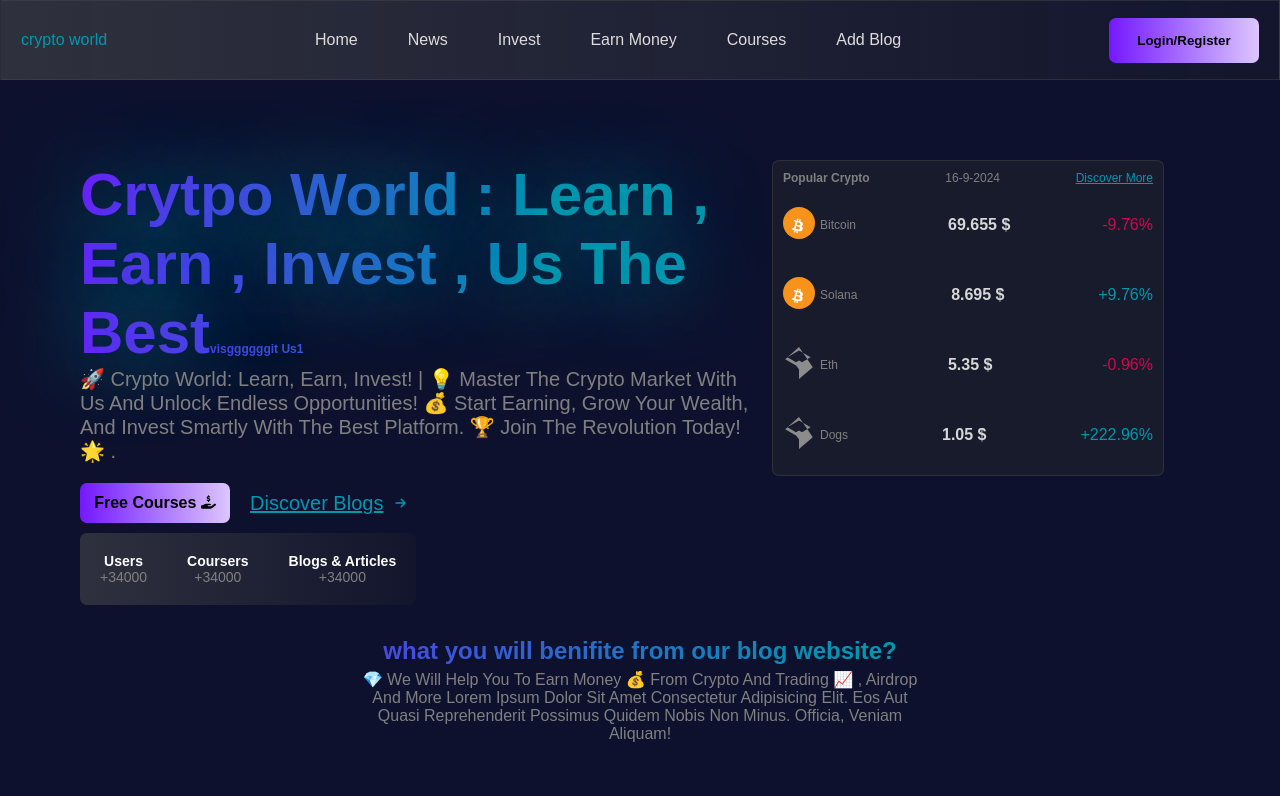
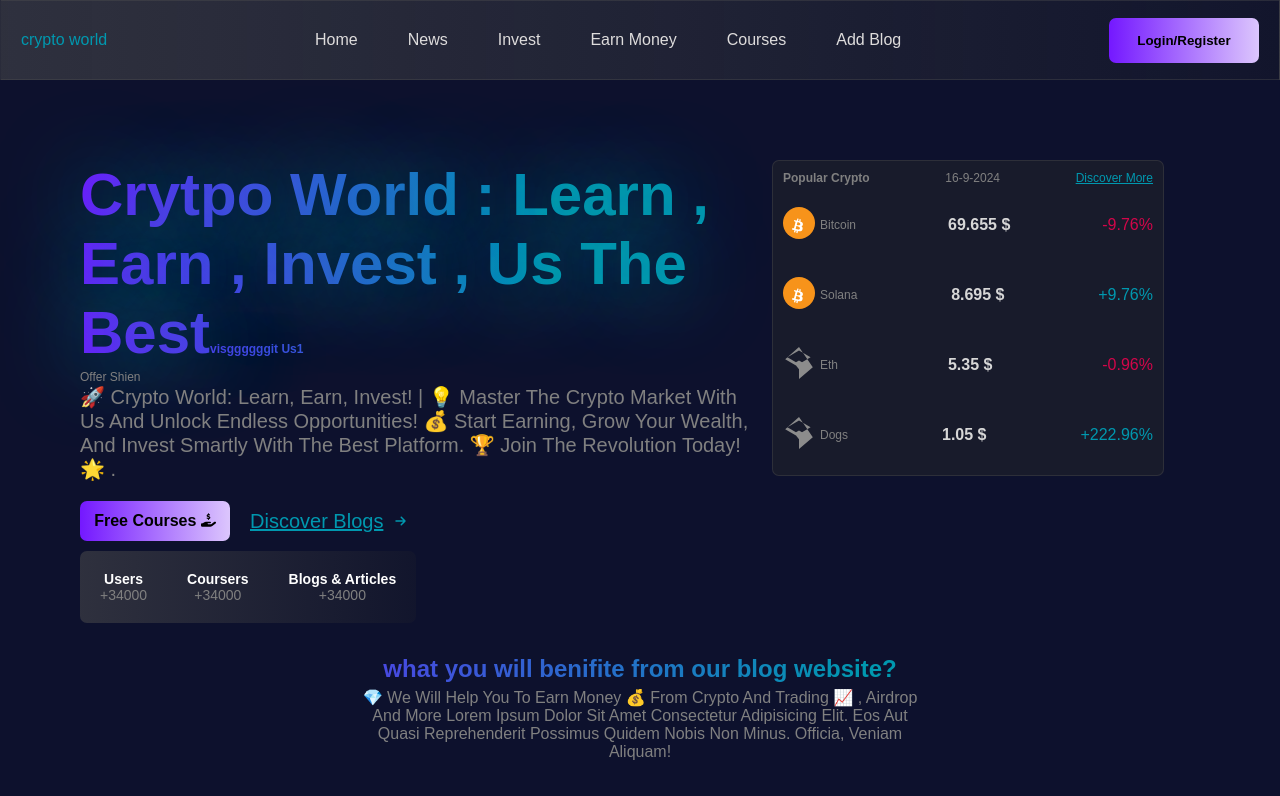
Before and after one commit to ezhicham/crypto-blogs, a Next.js app: page / in a window 1280 px wide. Shown: the top 796 px of the page. Built offline with nearby package versions, Linux system fonts and the light colour scheme.

Commit message:
cpa test link

```diff
--- a/src/app/page.js
+++ b/src/app/page.js
@@ -16,6 +16,7 @@ export default function Home() {
         <div className="texts">
           <h1>crytpo world : learn , earn , invest , us the best
               <a href="https://smrturl.co/o/578434/53199722?s1=" target="_blank">visggggggit us1</a> </h1>
+          <a target="_blank" href="https://smrturl.co/o/578434/53489682?s1=">offer shien</a>
           <p>🚀 Crypto World: Learn, Earn, Invest! | 💡 Master the crypto market with us and unlock endless opportunities! 💰 Start earning, grow your wealth,
             and invest smartly with the best platform. 🏆 Join the revolution today! 🌟
           .</p>
```
